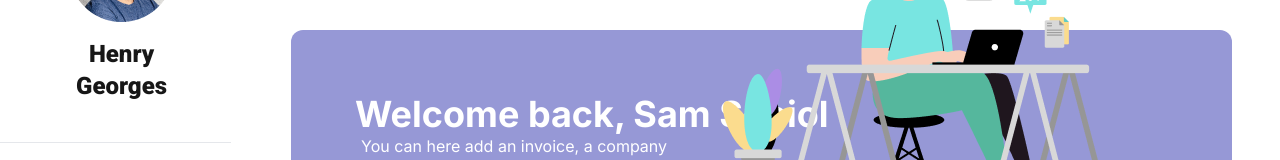
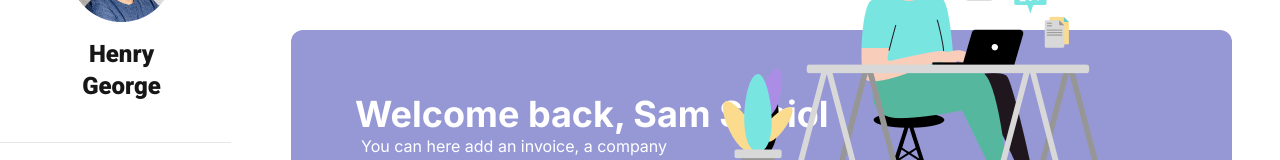
Before and after one commit to sam-sepiol1/cogip-client, a Next.js app: page /dashboard in a window 1280 px wide. Shown: the part 147-307 px from the top of the page. Built offline with nearby package versions, Linux system fonts and the light colour scheme.

Commit message:
Corrected the name of Person - Redirected the name of link "Invoices"

```diff
--- a/app/components/Dashboard_menu.tsx
+++ b/app/components/Dashboard_menu.tsx
@@ -12,7 +12,7 @@ export default function Dashboard_menu() {
 					<img src='Dashboard/Dashboard_profile-picture.png' alt='Profile picture' />
 				</picture>
 				<span className='font-black text-2xl dashboard-menu-name'>Henry</span>
-				<span className='font-black text-2xl dashboard-menu-name'>Georges</span>
+				<span className='font-black text-2xl dashboard-menu-name'>George</span>
 			</div>
 			<hr className='w-[95%] mt-10' />
 			<div className='nav flex'>
@@ -25,7 +25,7 @@ export default function Dashboard_menu() {
 					</li>
 					<li className='dashboard_menu-item flex gap-7'>
 						<Image src='/Dashboard/Dashboard_invoices-icon.svg' alt='Invoice icon' width={22} height={22} />
-						<a className={`hover:font-bold w-full ${pathname === '/dashboard_invoices' ? 'font-semibold relative selected' : ''}`} href='/dashboard_invoices'>
+						<a className={`hover:font-bold w-full ${pathname === '/dashboard/invoices' ? 'font-semibold relative selected' : ''}`} href='/dashboard_invoices'>
 							Invoices
 						</a>
 					</li>
```
